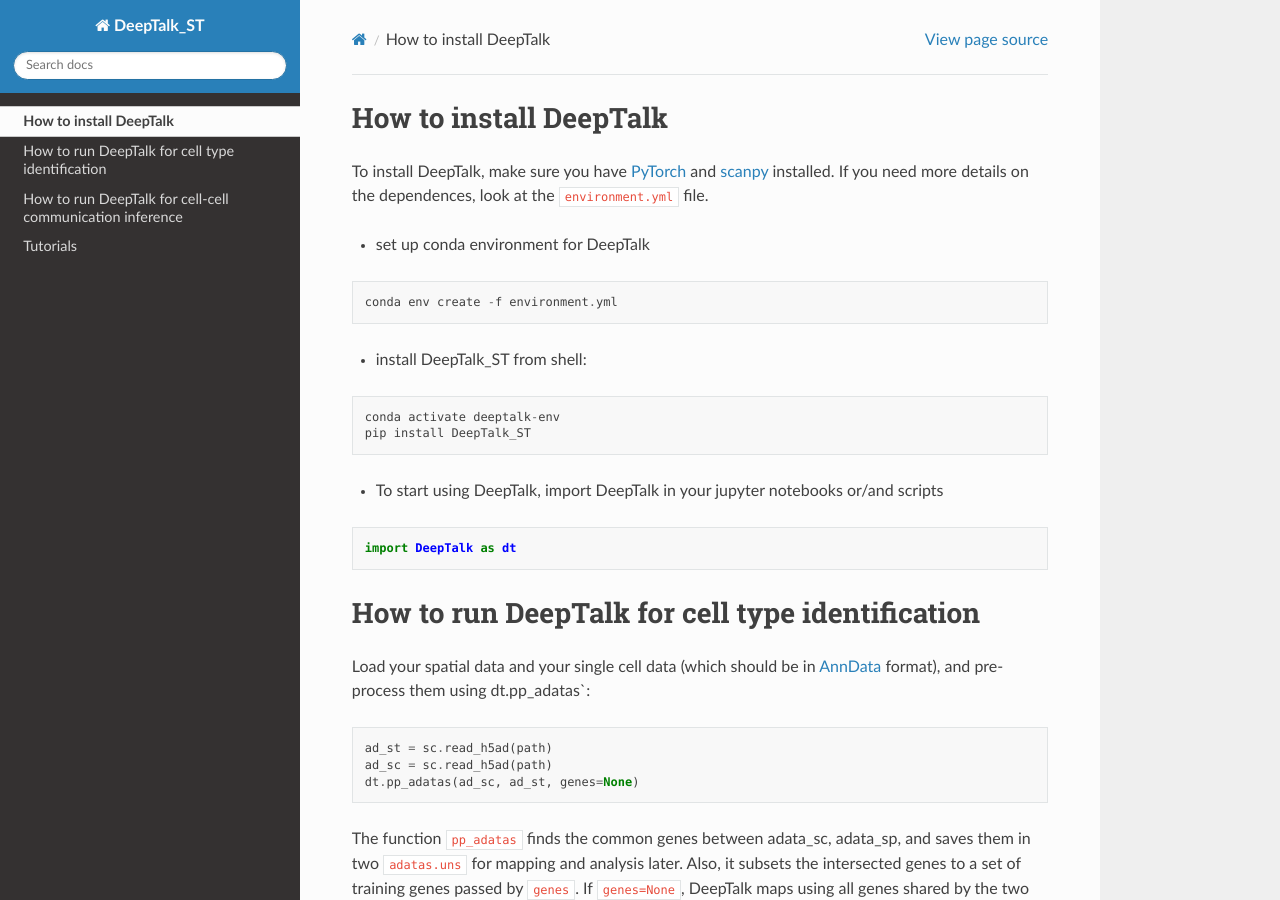
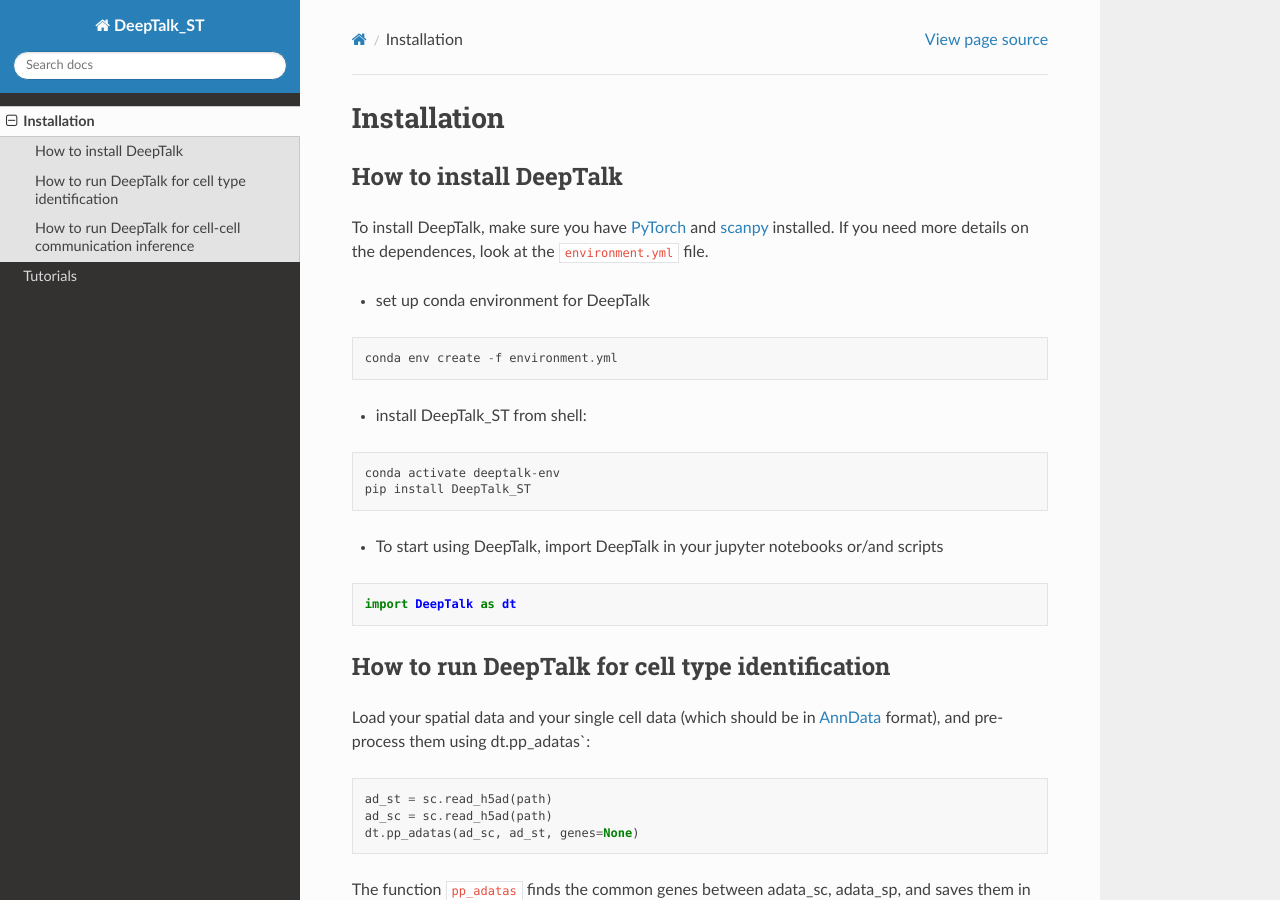
Before and after one commit to JiangBioLab/DeepTalk, a Sphinx documentation site: the page built from docs/installation.md, in a window 1280 px wide and 900 px high. Built offline with Sphinx 7.4.7 and the Read the Docs theme 2.0.0, drawn with Linux system fonts in a browser that asks for light colours; pages that are not in the unit, such as notebooks, are missing from menus.

Commit message:
Update installation.md

````diff
--- a/docs/installation.md
+++ b/docs/installation.md
@@ -1,4 +1,5 @@
-### How to install DeepTalk
+# Installation
+## How to install DeepTalk
 
 To install DeepTalk, make sure you have [PyTorch](https://pytorch.org/) and [scanpy](https://scanpy.readthedocs.io/en/stable/) installed. If you need more details on the dependences, look at the `environment.yml` file.
 
@@ -21,7 +22,7 @@ To install DeepTalk, make sure you have [PyTorch](https://pytorch.org/) and [sca
 	import DeepTalk as dt
 ```
 
-### How to run DeepTalk for cell type identification
+## How to run DeepTalk for cell type identification
 
 Load your spatial data and your single cell data (which should be in [AnnData](https://anndata.readthedocs.io/en/latest/) format), and pre-process them using dt.pp_adatas`:
 
@@ -45,7 +46,7 @@ The returned AnnData,`ad_map`, is a cell-by-voxel structure where `ad_map.X[i, j
 
 The returned `ad_ge` is a voxel-by-gene AnnData, similar to spatial data `ad_st`, but where gene expression has been projected from the single cells.
 
-### How to run DeepTalk for cell-cell communication inference
+## How to run DeepTalk for cell-cell communication inference
 
 Generating Feature Files for Deep Learning Using `ad_ge` :
 
````
